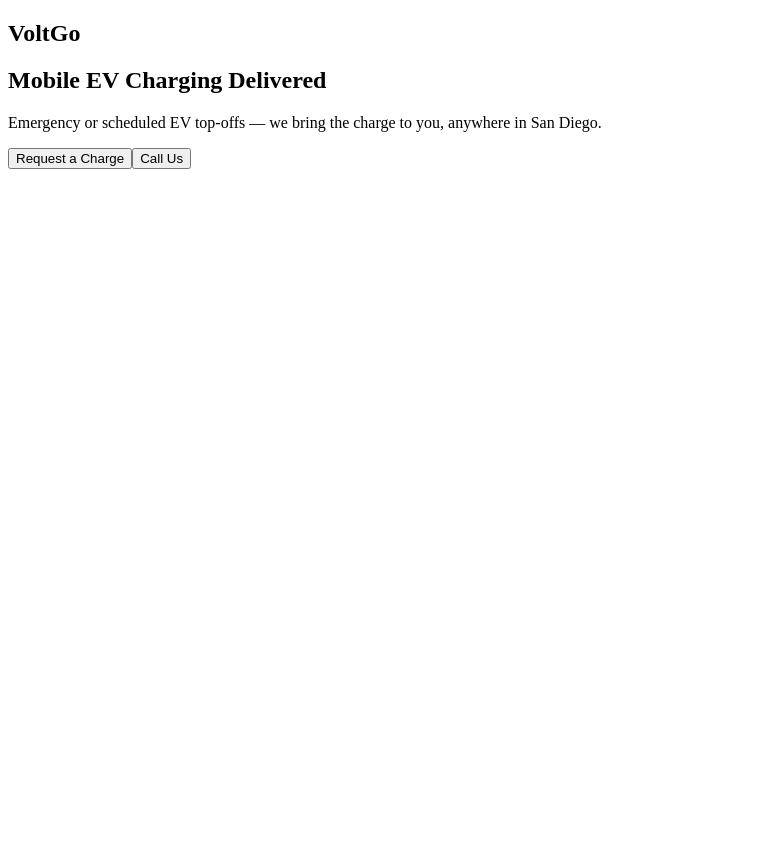
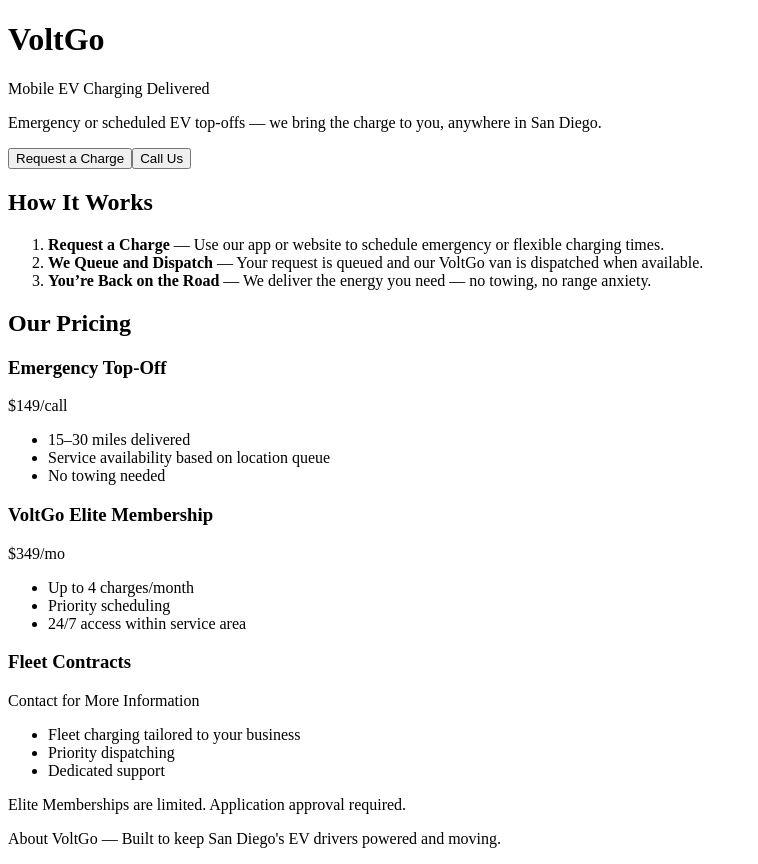
Before and after one commit to VoltGoCharging/voltgo-site, a Next.js app: page / in a window 1280 px wide. Shown: the whole page, without its empty margins (0-758 px from the left). Before the commit the page ends 800 px from the top, so only its background shows below. Built offline with nearby package versions, Linux system fonts and the light colour scheme.

Commit message:
Update VoltGoWebsite.js

```diff
--- a/components/VoltGoWebsite.js
+++ b/components/VoltGoWebsite.js
@@ -1,20 +1,70 @@
-import { Button } from './ui/button';
-import { Card } from './ui/card';
-
 export default function VoltGoWebsite() {
   return (
-    <div className="min-h-screen bg-[#1b1d20] text-white font-sans">
-      <section className="text-center py-24 px-6 bg-gradient-to-b from-[#0d0f11] to-[#1b1d20]">
-        <h1 className="text-6xl font-extrabold mb-4 text-blue-500 tracking-tight">VoltGo</h1>
-        <h2 className="text-4xl font-semibold mb-4">Mobile EV Charging Delivered</h2>
-        <p className="text-xl max-w-2xl mx-auto mb-6 text-gray-300">
+    <div className="bg-black text-white font-sans min-h-screen px-6 py-12">
+      <header className="mb-10">
+        <h1 className="text-4xl font-extrabold text-blue-500">VoltGo</h1>
+        <p className="text-xl mt-2 text-gray-300">Mobile EV Charging Delivered</p>
+        <p className="mt-1 text-gray-400">
           Emergency or scheduled EV top-offs — we bring the charge to you, anywhere in San Diego.
         </p>
-        <div className="flex justify-center gap-4">
-          <Button>Request a Charge</Button>
-          <Button variant="outline">Call Us</Button>
+        <div className="mt-4 space-x-4">
+          <button className="bg-blue-600 hover:bg-blue-700 text-white px-4 py-2 rounded">Request a Charge</button>
+          <button className="bg-gray-700 hover:bg-gray-800 text-white px-4 py-2 rounded">Call Us</button>
+        </div>
+      </header>
+
+      <section className="mb-12">
+        <h2 className="text-2xl font-bold text-blue-400 mb-4">How It Works</h2>
+        <ol className="space-y-3 list-decimal list-inside text-gray-200">
+          <li>
+            <strong>Request a Charge</strong> — Use our app or website to schedule emergency or flexible charging times.
+          </li>
+          <li>
+            <strong>We Queue and Dispatch</strong> — Your request is queued and our VoltGo van is dispatched when available.
+          </li>
+          <li>
+            <strong>You’re Back on the Road</strong> — We deliver the energy you need — no towing, no range anxiety.
+          </li>
+        </ol>
+      </section>
+
+      <section className="mb-12">
+        <h2 className="text-2xl font-bold text-blue-400 mb-4">Our Pricing</h2>
+        <div className="space-y-6">
+          <div>
+            <h3 className="text-lg font-semibold text-white">Emergency Top-Off</h3>
+            <p className="text-gray-300">$149/call</p>
+            <ul className="list-disc list-inside text-gray-400 mt-1">
+              <li>15–30 miles delivered</li>
+              <li>Service availability based on location queue</li>
+              <li>No towing needed</li>
+            </ul>
+          </div>
+          <div>
+            <h3 className="text-lg font-semibold text-white">VoltGo Elite Membership</h3>
+            <p className="text-gray-300">$349/mo</p>
+            <ul className="list-disc list-inside text-gray-400 mt-1">
+              <li>Up to 4 charges/month</li>
+              <li>Priority scheduling</li>
+              <li>24/7 access within service area</li>
+            </ul>
+          </div>
+          <div>
+            <h3 className="text-lg font-semibold text-white">Fleet Contracts</h3>
+            <p className="text-gray-300">Contact for More Information</p>
+            <ul className="list-disc list-inside text-gray-400 mt-1">
+              <li>Fleet charging tailored to your business</li>
+              <li>Priority dispatching</li>
+              <li>Dedicated support</li>
+            </ul>
+            <p className="text-sm text-gray-500 mt-1">Elite Memberships are limited. Application approval required.</p>
+          </div>
         </div>
       </section>
+
+      <footer className="border-t border-gray-700 pt-6 text-sm text-gray-500">
+        <p>About VoltGo — Built to keep San Diego's EV drivers powered and moving.</p>
+      </footer>
     </div>
-  );
+  )
 }
```
